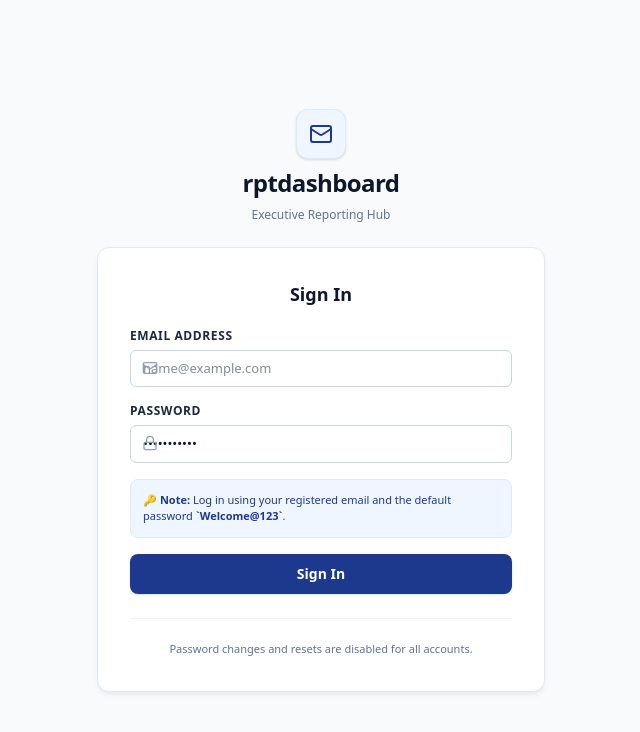
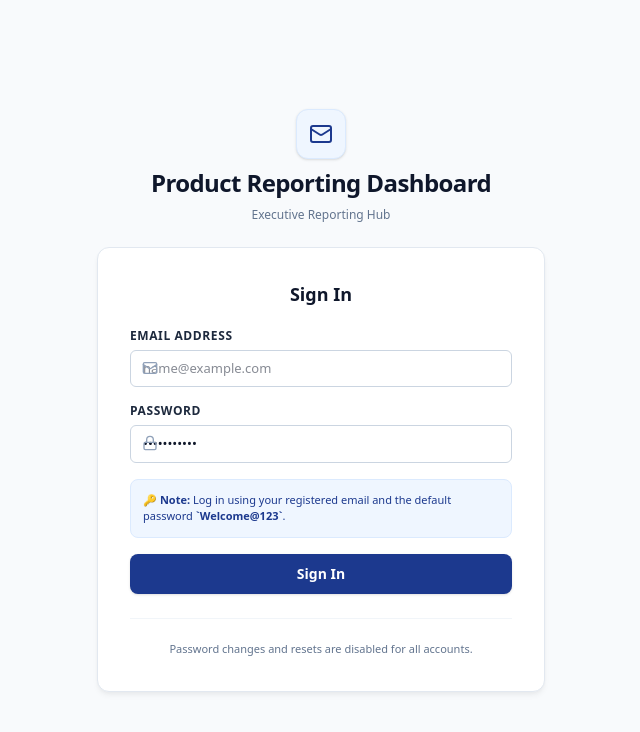
Before and after one commit to vinay1979-git/rptdashboard, a Next.js app: page /login in a window 1280 px wide. Shown: the top 732 px of the page, without its empty margins (319-959 px from the left). Built offline with nearby package versions, Linux system fonts and the light colour scheme.

Commit message:
style: update application branding title to Product Reporting Dashboard

```diff
--- a/src/app/dashboard/DashboardClient.tsx
+++ b/src/app/dashboard/DashboardClient.tsx
@@ -265,7 +265,7 @@ export default function DashboardClient() {
             <BarChart3 className="h-5 w-5" />
           </div>
           <div className="overflow-hidden">
-            <h3 className="font-extrabold text-sm text-slate-900 tracking-tight">rptdashboard</h3>
+            <h3 className="font-extrabold text-sm text-slate-900 tracking-tight">Product Reporting Dashboard</h3>
             <span className="text-[10px] text-slate-500 truncate block font-medium">{userEmail}</span>
           </div>
         </div>
--- a/src/app/layout.tsx
+++ b/src/app/layout.tsx
@@ -2,7 +2,7 @@ import type { Metadata } from "next";
 import "./globals.css";
 
 export const metadata: Metadata = {
-  title: "rptdashboard - Executive Status Reports",
+  title: "Product Reporting Dashboard - Executive Status Reports",
   description: "Executive reporting dashboard and status compiler",
 };
 
--- a/src/app/login/LoginClient.tsx
+++ b/src/app/login/LoginClient.tsx
@@ -32,7 +32,7 @@ export default function LoginClient() {
             <Mail className="h-6 w-6" />
           </div>
           <h1 className="text-2xl font-extrabold text-slate-900 tracking-tight">
-            rptdashboard
+            Product Reporting Dashboard
           </h1>
           <p className="text-slate-500 text-xs">Executive Reporting Hub</p>
         </div>
```
